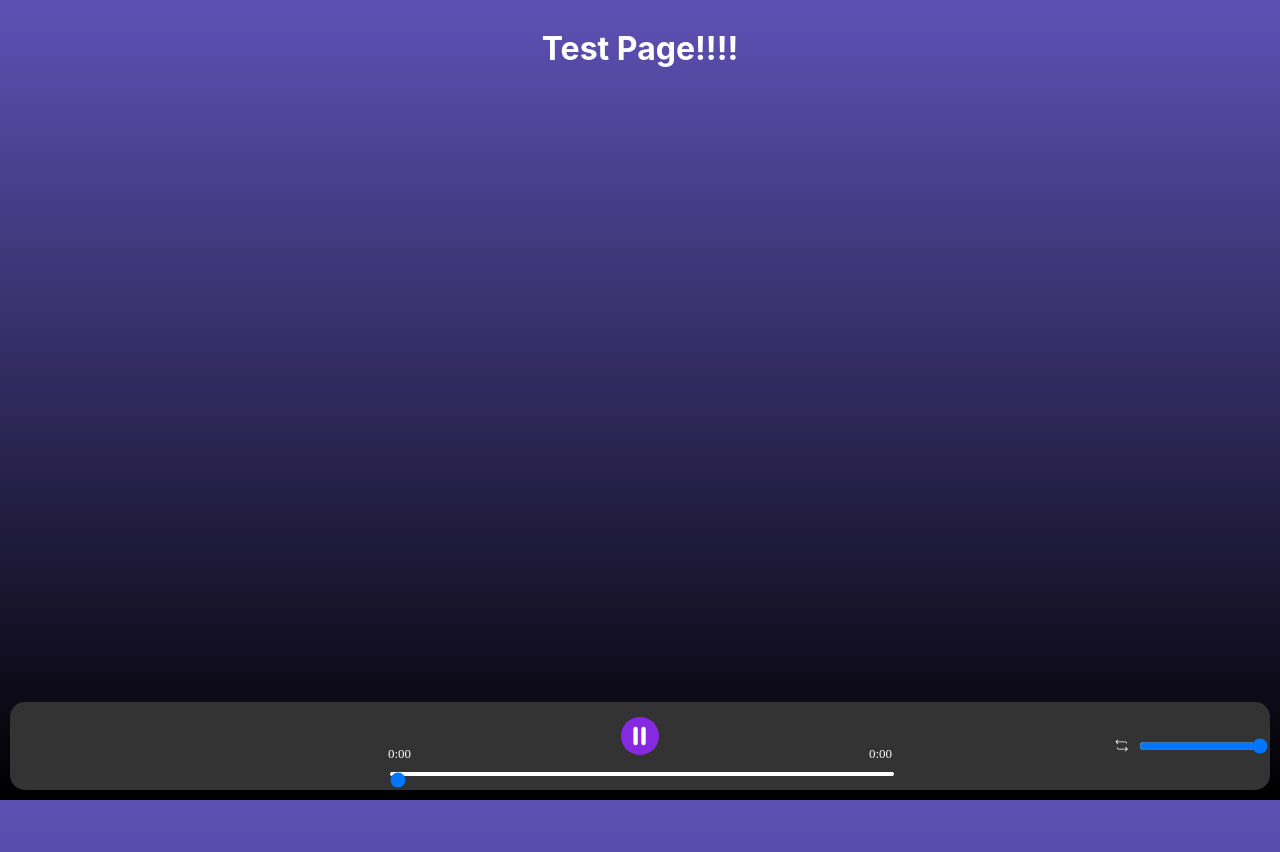
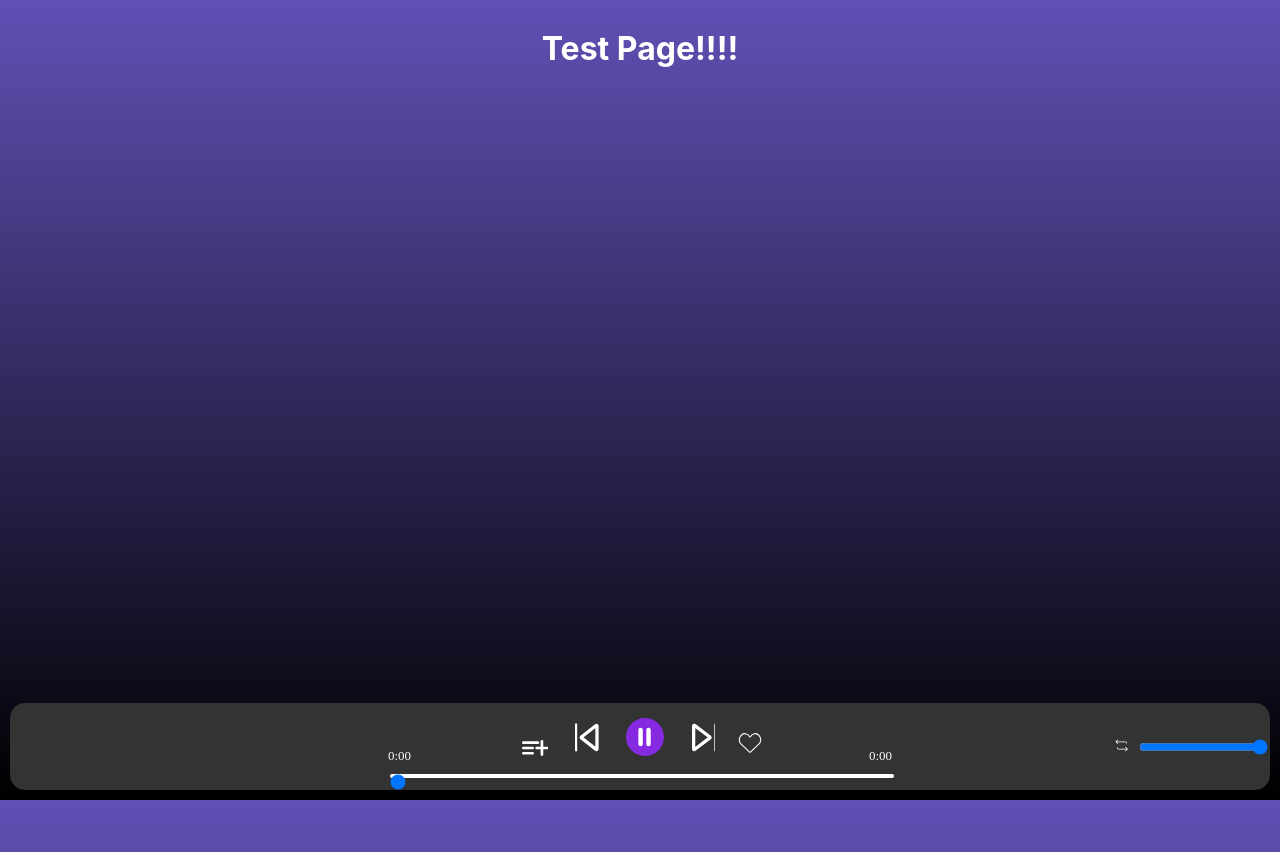
Before and after one commit to Nikomol/Bard, a React (Vite) app: page /songs in a window 1280 px wide. Shown: the top 852 px of the page. Built offline with nearby package versions, Linux system fonts and the light colour scheme.

Commit message:
Добавили стили основной части плеера

```diff
--- a/public/pages/player/player.jsx
+++ b/public/pages/player/player.jsx
@@ -10,14 +10,20 @@ const loopStates = {
     TRACK_LOOP: 'Track Loop'
 };
 
-export default function Player({ url = "" }) {
+export default function Player({ url = "", liked = false }) {
 
     const [isPlaying, setIsPlaying] = useState(true);
+    const [isLiked, setIsLiked] = useState(liked);
     const [played, setPlayed] = useState(0);
     const [volume, setVolume] = useState(1.0); //Означает, что начальный уровень громкости будет равен 50%
     const [loopState, setLoopState] = useState(loopStates.NO_LOOP);
     const [duration, setDuration] = useState(0);
     const [seeking, setSeeking] = useState(false);
+
+    const [currentSong, setCurrentSong] = useState(url);
+    const [previousSongs, setPreviousSong] = useState([]);
+    const [nextSongs, setNextSongs] = useState([]);
+
     const playerRef = useRef(null);
 
     const togglePlayPause = () => {
@@ -77,6 +83,45 @@ export default function Player({ url = "" }) {
         return `${minutes}:${remainingSeconds < 10 ? '0' : ''}${remainingSeconds}`;
     };
 
+    const toggleLike = () => {
+        setIsLiked(!isLiked);
+    }
+
+    const togglePrevTrack = () =>{
+        if(previousSongs.length !== 0){
+            setCurrentSong(previousSongs[previousSongs.length - 1]);
+            setPreviousSong(previousSongs.splice(previousSongs.length - 1, 1));
+        }
+    }
+
+    const toggleNextTrack = () =>{
+        if(nextSongs.length !== 0){
+            setPreviousSong({...previousSongs, currentSong});
+            setCurrentSong(nextSongs[0]);
+            setNextSongs(nextSongs.slice(0));
+        }
+    }
+
+    const addToPlaylist = () =>{
+
+    }
+
+    const Player = () => {
+        return (
+            <ReactPlayer
+                url={url}
+                playing={isPlaying}
+                controls={true}
+                width='auto'
+                height='auto'
+                onProgress={onProgress}
+                volume={volume}
+                onDuration={onDuration}
+                ref={playerRef}
+            />
+        );
+    }
+
     useEffect(() => {
         console.log(`Music status: ${isPlaying ? "Playing" : "Pause"}.\nLoop button status: ${loopState}`);
     }, [isPlaying, loopState])
@@ -87,20 +132,22 @@ export default function Player({ url = "" }) {
                 <div className="componentPosition left">
                 </div>
                 <div className='componentPosition middle'>
-                    <ReactPlayer
-                        url={url}
-                        playing={isPlaying}
-                        controls={true}
-                        width='auto'
-                        height='auto'
-                        onProgress={onProgress}
-                        volume={volume}
-                        onDuration={onDuration}
-                        ref={playerRef}
-                    />
+                    <Player url={url} />
                     <div className="playerTime info">
-                        <button onClick={togglePlayPause} className={'playerButton play-pause'}>
+                        <button onClick={addToPlaylist} className={'playerButton add-to-playlist'}>
+                            <PlayerIcons icon_name={"add-to-playlist"} />
+                        </button>
+                        <button onClick={togglePrevTrack} className={'playerButton play-pause'} style={{marginLeft: '5px'}}>
+                            <PlayerIcons icon_name={"prev"} />
+                        </button>
+                        <button onClick={togglePlayPause} className={'playerButton play-pause'} style={{marginInline: '5px'}}>
                             {isPlaying ? <PlayerIcons icon_name={"pause"} /> : <PlayerIcons icon_name={"play"} />}
+                        </button>
+                        <button onClick={toggleNextTrack} className={'playerButton play-pause'} style={{marginRight: '5px'}}>
+                            <PlayerIcons icon_name={"next"} />
+                        </button>
+                        <button onClick={toggleLike} className={'playerButton like'}>
+                            {isLiked ? <PlayerIcons icon_name={"like_pressed"} /> : <PlayerIcons icon_name={"like_unpressed"} />}
                         </button>
                         <a className="time left">{formatTime(played)}</a>
                         <a className="time right">{formatTime(duration)}</a>
--- a/public/pages/player/player.scss
+++ b/public/pages/player/player.scss
@@ -33,6 +33,7 @@
         flex: $center-position;
         flex-direction: column;
         align-items: center;
+        height: 67px;
     }
 }
 
@@ -40,6 +41,7 @@
 
     $wh-play : 50px;
     $wh-loop: 30px;
+    $wh-like: 40px;
 
     background-color: rgba($color: #000000, $alpha: 0.0);
     border: none;
@@ -53,6 +55,16 @@
     &.loop {
         width: $wh-loop;
         height: $wh-loop;
+    }
+
+    &.like{
+        width: $wh-like;
+        height: $wh-like;
+    }
+
+    &.add-to-playlist{
+        width: $wh-play;
+        height: auto;
     }
 }
 
--- a/public/pages/player_icons/player_icons.jsx
+++ b/public/pages/player_icons/player_icons.jsx
@@ -5,8 +5,8 @@ export default function PlayerIcons({ icon_name }) {
     const icon = icons.icons[icon_name];
 
     useEffect(() =>{
-        console.log(`Icon name: ${icon_name}\nJson icon: ${icon}`);
-    }, [icon_name, icon])
+        console.log(`Icon name: ${icon_name}`);
+    }, [icon_name])
 
     return (
         <div dangerouslySetInnerHTML={{__html: icon}}></div>
```
Also changed, not shown: public/pages/player_icons/icons.json (+5 -2 lines), 1 other file (tests, documents, lock files or other folders).
